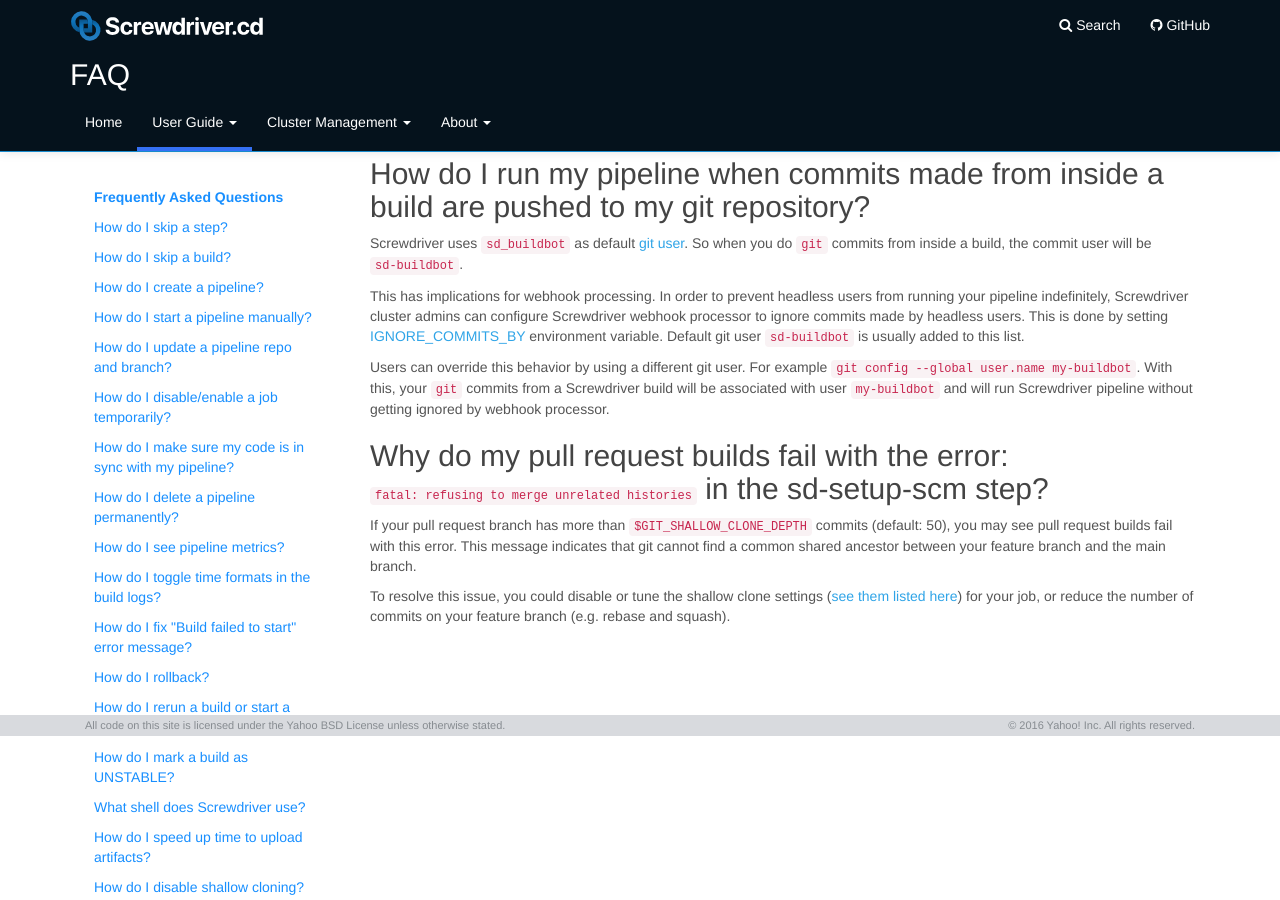
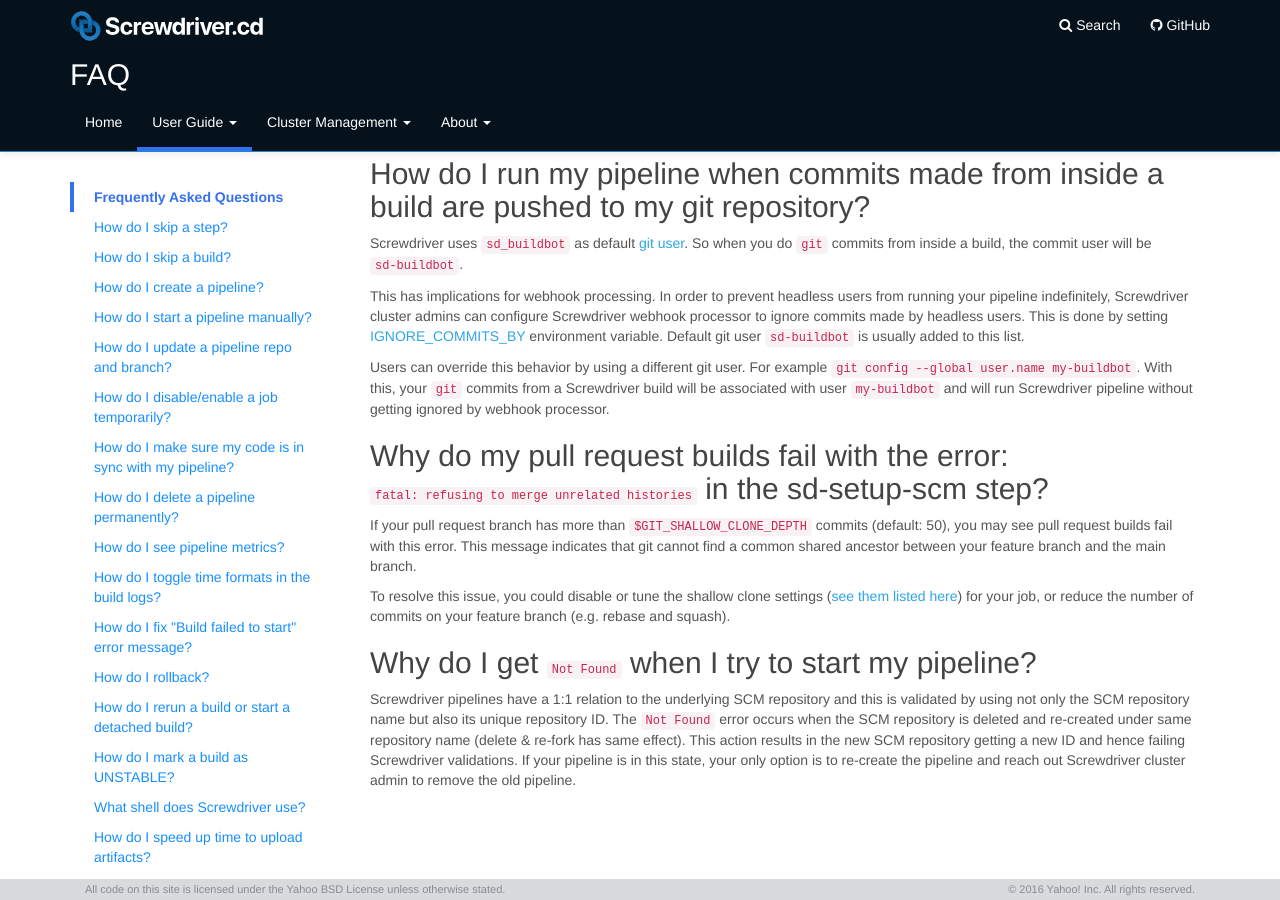
Before and after one commit to screwdriver-cd/guide, a Jekyll site: the page built from docs/user-guide/FAQ.md, in a window 1280 px wide and 900 px high, scrolled down 6426 px. Built offline with Jekyll 4.4.1, drawn with Linux system fonts in a browser that asks for light colours.

Commit message:
fix: add an faq item for "Not found" error (#404)
* fix: add an faq item for "Not found" error

* Update docs/user-guide/FAQ.md

Co-authored-by: Tiffany K <tiffanykyi@gmail.com>

* Update docs/user-guide/FAQ.md

Co-authored-by: Tiffany K <tiffanykyi@gmail.com>

Co-authored-by: Tiffany K <tiffanykyi@gmail.com>

```diff
--- a/docs/user-guide/FAQ.md
+++ b/docs/user-guide/FAQ.md
@@ -49,6 +49,8 @@ toc:
       url: "#how-do-i-run-my-pipeline-when-commits-made-from-inside-a-build-are-pushed-to-my-git-repository"
     - title: 'Why do my pull request builds fail with the error: "fatal: refusing to merge unrelated histories" in the sd-setup-scm step?'
       url: "#why-do-my-pull-request-builds-fail-with-the-error-fatal-refusing-to-merge-unrelated-histories-in-the-sd-setup-scm-step"
+    - title: 'Why do I get "Not Found" when I try to start my pipeline?'
+      url: "#why-do-i-get-not-found-when-i-try-to-start-my-pipeline%3F"
 
 
 ---
@@ -197,3 +199,7 @@ Users can override this behavior by using a different git user. For example `git
 If your pull request branch has more than `$GIT_SHALLOW_CLONE_DEPTH` commits (default: 50), you may see pull request builds fail with this error. This message indicates that git cannot find a common shared ancestor between your feature branch and the main branch.
 
 To resolve this issue, you could disable or tune the shallow clone settings ([see them listed here](./environment-variables#user-configurable)) for your job, or reduce the number of commits on your feature branch (e.g. rebase and squash).
+
+## Why do I get `Not Found` when I try to start my pipeline?
+
+Screwdriver pipelines have a 1:1 relation to the underlying SCM repository and this is validated by using not only the SCM repository name but also its unique repository ID. The `Not Found` error occurs when the SCM repository is deleted and re-created under same repository name (delete & re-fork has same effect). This action results in the new SCM repository getting a new ID and hence failing Screwdriver validations. If your pipeline is in this state, your only option is to re-create the pipeline and reach out Screwdriver cluster admin to remove the old pipeline.
```
